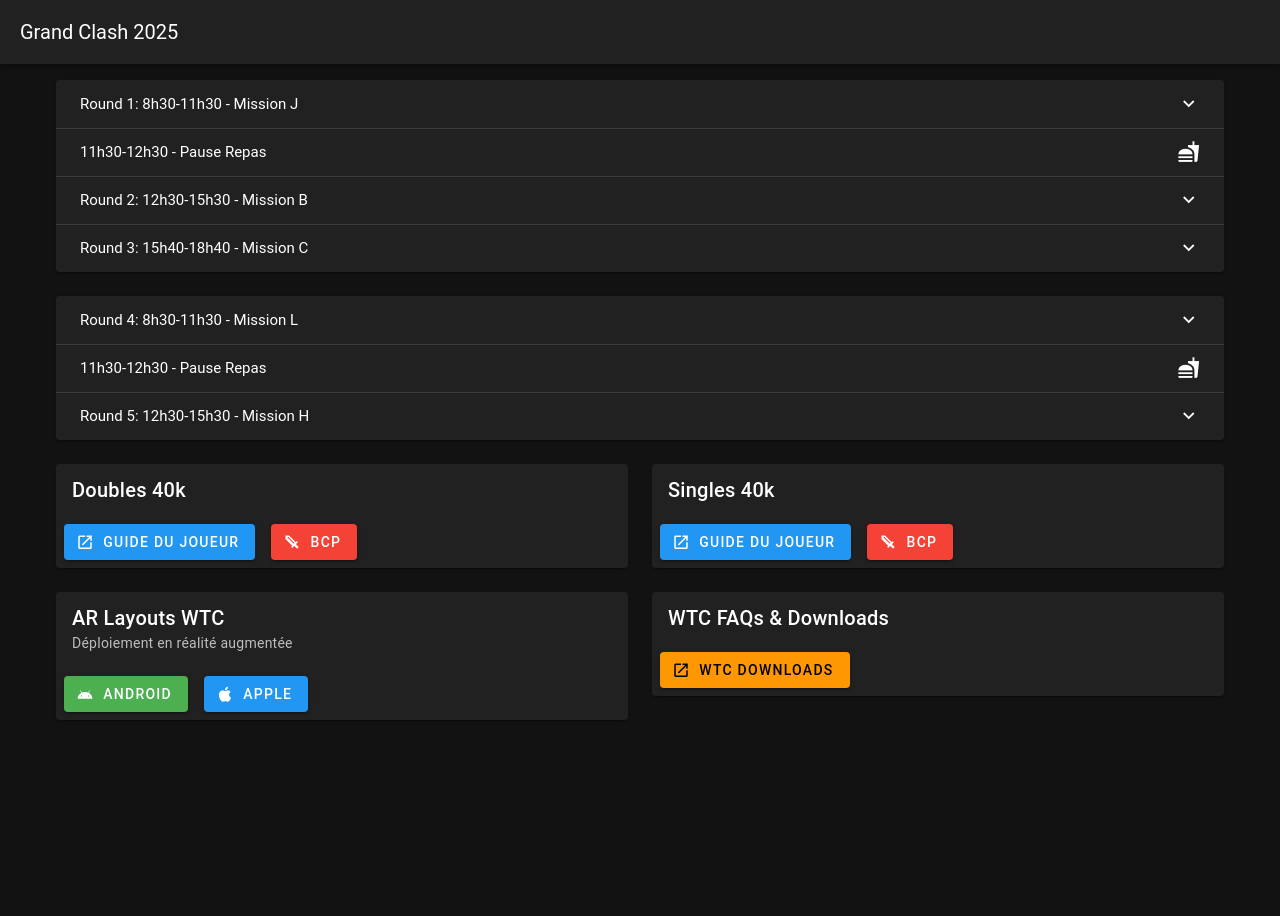
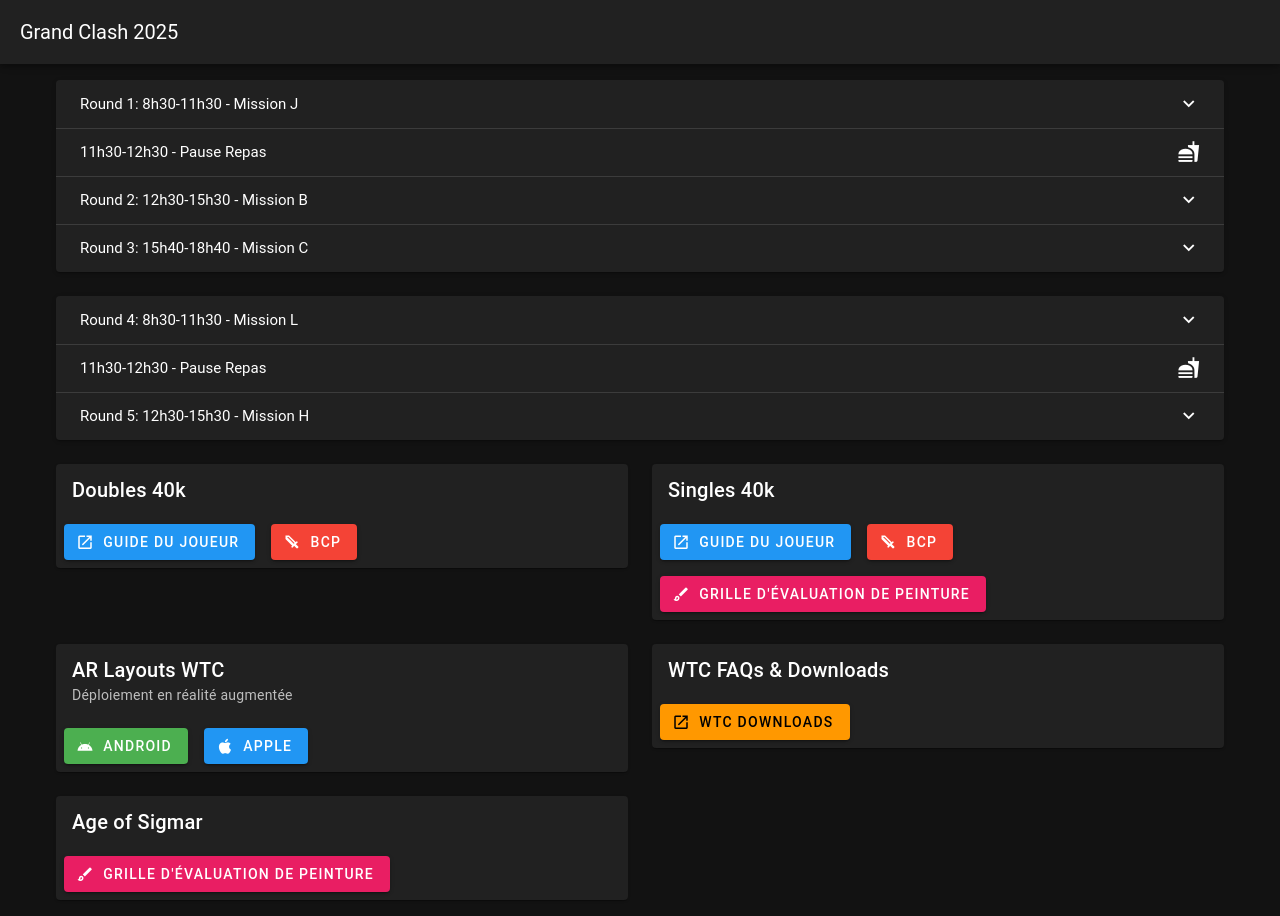
Before and after one commit to MoronixProduct3/lys-tracker, a Vue app: page / in a window 1280 px wide. Before the commit the page ends 800 px from the top, so only its background shows below. Built offline with nearby package versions, Linux system fonts and the light colour scheme.

Commit message:
event: add paint rubric buttons

```diff
--- a/src/components/LandingPage.vue
+++ b/src/components/LandingPage.vue
@@ -63,6 +63,8 @@
             href="https://docs.google.com/document/d/1QBfJ2yplm8uclDQIdazjqZtnKzL6D-77/edit?usp=sharing&ouid=116957720558925974360&rtpof=true&sd=true"></v-btn>
           <v-btn class="ma-2" color="red" prepend-icon='mdi-sword' text='BCP'
             href="https://www.bestcoastpairings.com/event/MYPQGGCKCA"></v-btn>
+          <v-btn text="Grille d'évaluation de peinture" class="ma-2" color="pink" prepend-icon='mdi-brush-outline'
+            href="https://docs.google.com/forms/d/e/1FAIpQLScJT49vHxb3lxBGKVCYden85MItRbbD2SuJpVzuYYylY_aCsw/viewform?usp=sharing"></v-btn>
         </v-card>
       </v-col>
 
@@ -81,6 +83,13 @@
             href="https://worldteamchampionship.com/wtc-rules/"></v-btn>
         </v-card>
       </v-col>
+
+      <v-col cols="12" sm="6">
+        <v-card title="Age of Sigmar">
+          <v-btn text="Grille d'évaluation de peinture" class="ma-2" color="pink" prepend-icon='mdi-brush-outline'
+            href="https://docs.google.com/forms/d/e/1FAIpQLSecILbgzWpvLXx69wdqHJO6OQS2SRW3KoK7xt4rnDJhdvysKw/viewform?usp=header"></v-btn>
+        </v-card>
+      </v-col>
     </v-row>
 
   </v-container>
```
